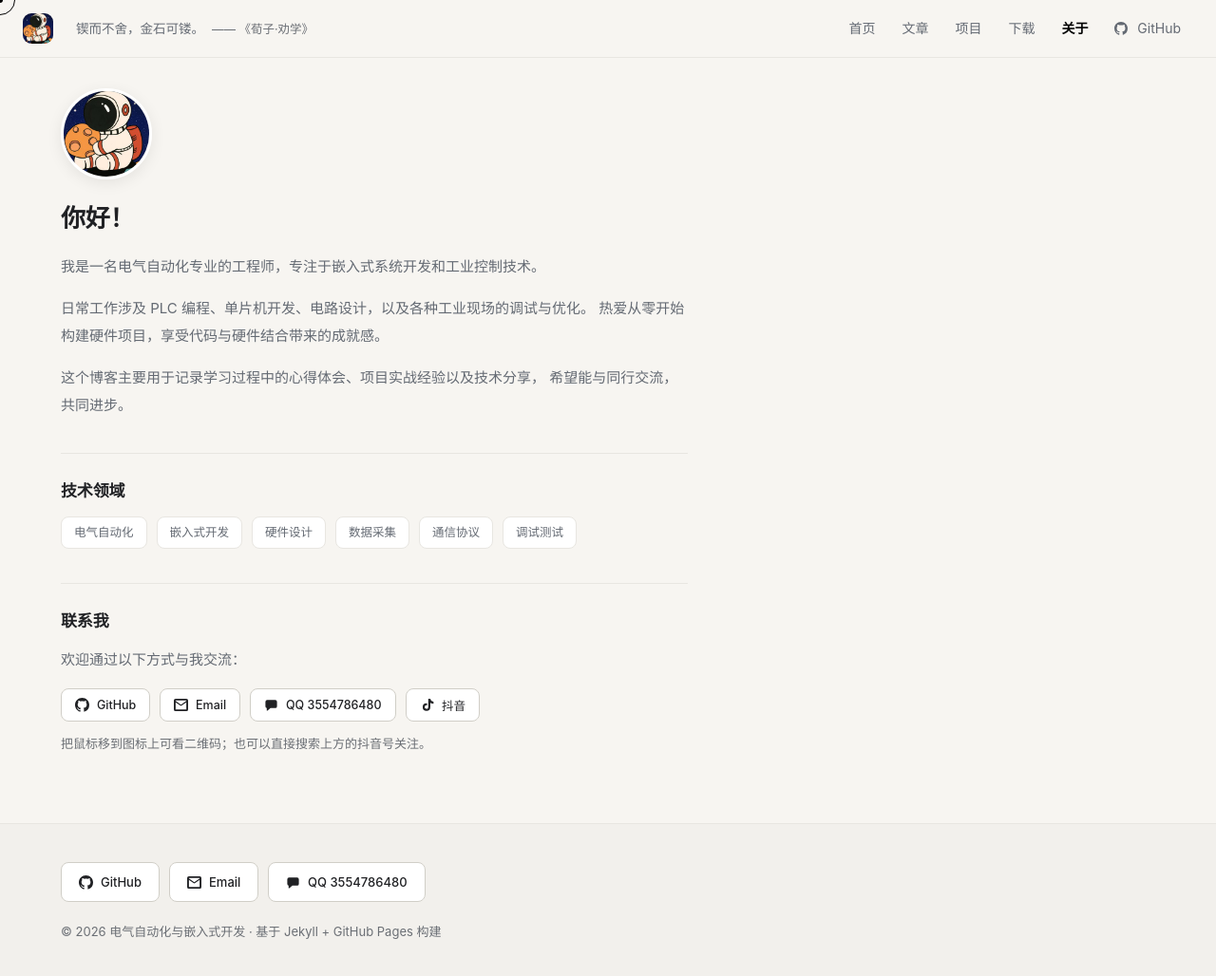
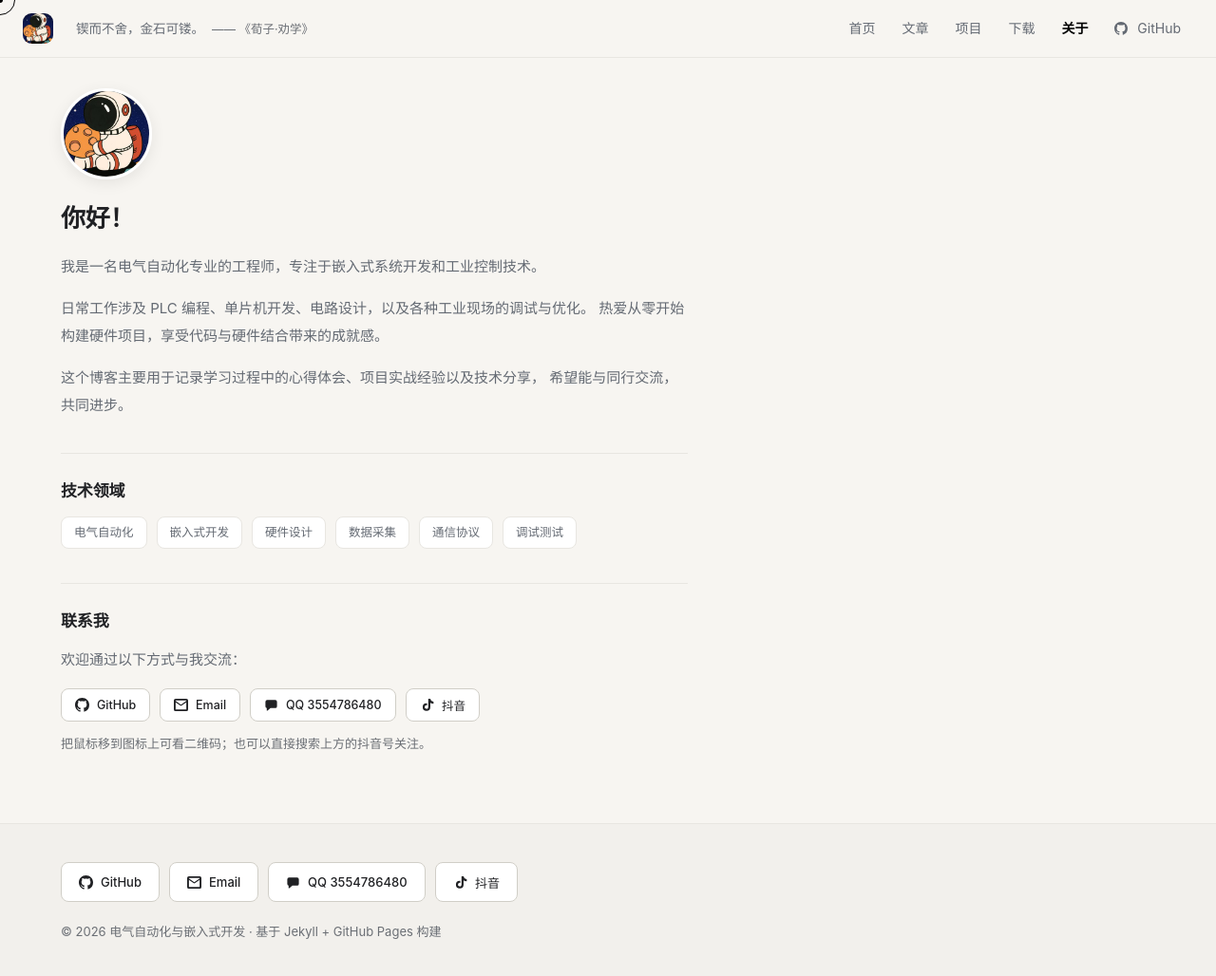
Before and after one commit to Wj123-ui/myblog1, a Jekyll site: the page built from about.md, in a window 1280 px wide and 1040 px high. Shown: the top 1028 px of the window at 95% size. Built offline with Jekyll 4.4.1, drawn with Linux system fonts in a browser that asks for light colours.

Commit message:
feat: 抖音联系方式同步到页脚，全站每页可见
原来只在关于页的「联系我」里，要翻到那一页才看得到。现在页脚（全站共用）
的 GitHub / Email / QQ 旁边也放一个，交互与关于页完全一致——悬停或键盘聚焦
时二维码向上浮出（页脚在页面底部，向上正好有空间）。

顺带把「触摸设备点击切换二维码」的逻辑从 about.md 移到页脚：页脚是每页都会
渲染的，放这里全站共用一份，不必每个用到它的页面各写一遍。

页脚那份的按钮改用 aria-label 而不是 aria-describedby 指向关于页的提示文本——
那个 id 只在关于页存在，写在页脚会指向不存在的元素。

```diff
--- a/_includes/footer.html
+++ b/_includes/footer.html
@@ -22,6 +22,24 @@
         </svg>
         <span class="js-qq-label">QQ 3554786480</span>
       </button>
+      <!-- 抖音：与关于页同一套交互（悬停/聚焦浮出二维码）。
+           用 .contact-pop 容器 + relative 定位，所以这里能直接复用。
+           页脚在页面底部，卡片向上浮出（bottom: 100%），方向正好。 -->
+      <span class="contact-pop">
+        <button type="button" class="social-btn" aria-label="查看抖音二维码">
+          <svg viewBox="0 0 16 16" width="14" height="14" fill="currentColor" aria-hidden="true">
+            <path d="M9.6 1h2.2c.2 1.2.9 2.2 1.9 2.8.5.3 1 .5 1.6.6v2.2a6.6 6.6 0 0 1-3.6-1.1v4.9a4.3 4.3 0 1 1-4.3-4.3c.2 0 .4 0 .6.1v2.3a2 2 0 1 0 1.4 1.9V1Z"/>
+          </svg>
+          抖音
+        </button>
+        <span class="contact-pop-card" role="tooltip">
+          <img class="contact-pop-qr" src="{{ '/assets/images/douyin.png' | relative_url }}"
+               alt="抖音账号 Hesperus 的二维码" width="180" height="180"
+               decoding="async">
+          <span class="contact-pop-name">Hesperus</span>
+          <span class="contact-pop-id">抖音号 84526083977</span>
+        </span>
+      </span>
     </div>
 
     <p class="footer-copyright">
```
Also changed, not shown: other parts of _includes/footer.html (+17 -0 lines), about.md (+0 -19 lines).
